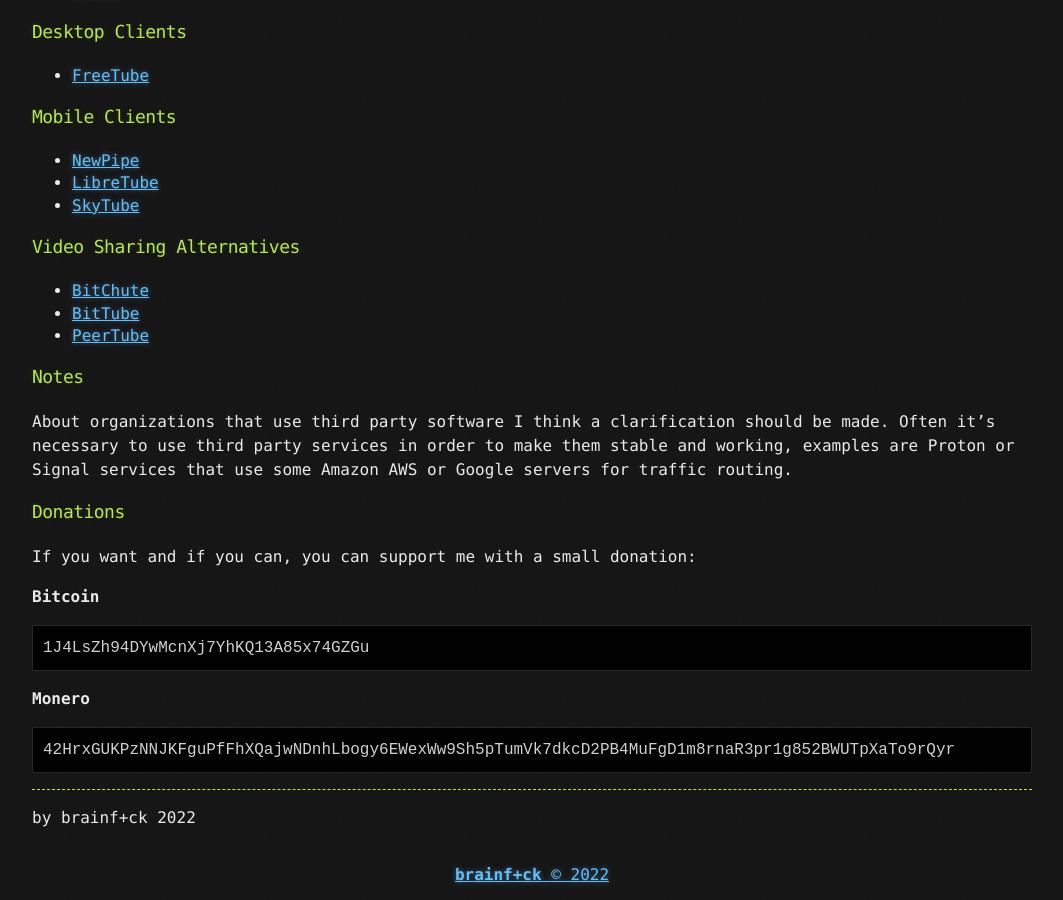
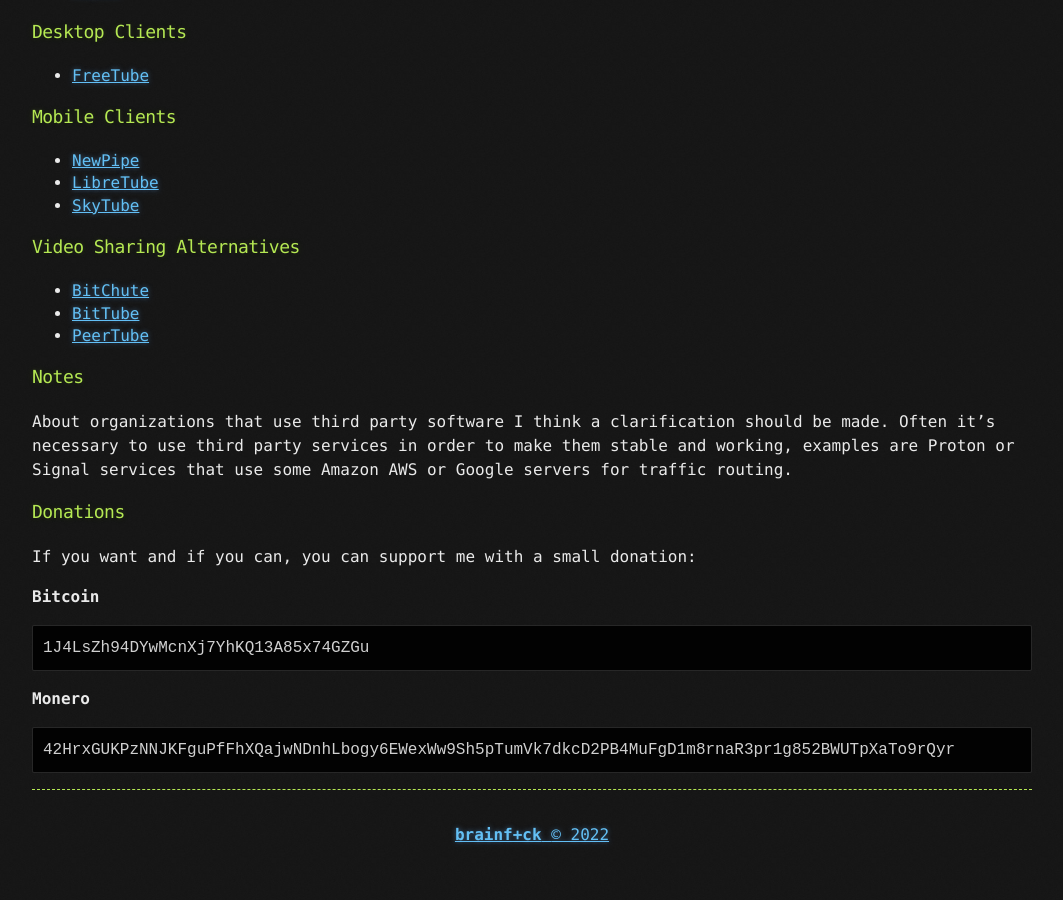
Before and after one commit to brainfucksec/brainfucksec.github.io, a Jekyll site: the page built from _posts/2022-03-20-a-good-privacy-list.md, in a window 1280 px wide and 900 px high, scrolled down 6502 px. Shown: the whole window, without its empty margins (108-1171 px from the left). Built offline with Jekyll 4.4.1, drawn with Linux system fonts in a browser that asks for light colours; after the commit the page ends 7362 px from its top, so only the background shows below that.

Commit message:
Remove signature: _posts/2022-03-20-a-good-privacy-list.md

````diff
--- a/_posts/2022-03-20-a-good-privacy-list.md
+++ b/_posts/2022-03-20-a-good-privacy-list.md
@@ -307,5 +307,3 @@
 42HrxGUKPzNNJKFguPfFhXQajwNDnhLbogy6EWexWw9Sh5pTumVk7dkcD2PB4MuFgD1m8rnaR3pr1g852BWUTpXaTo9rQyr
 ```
 ---
-
-by brainf+ck 2022
````
